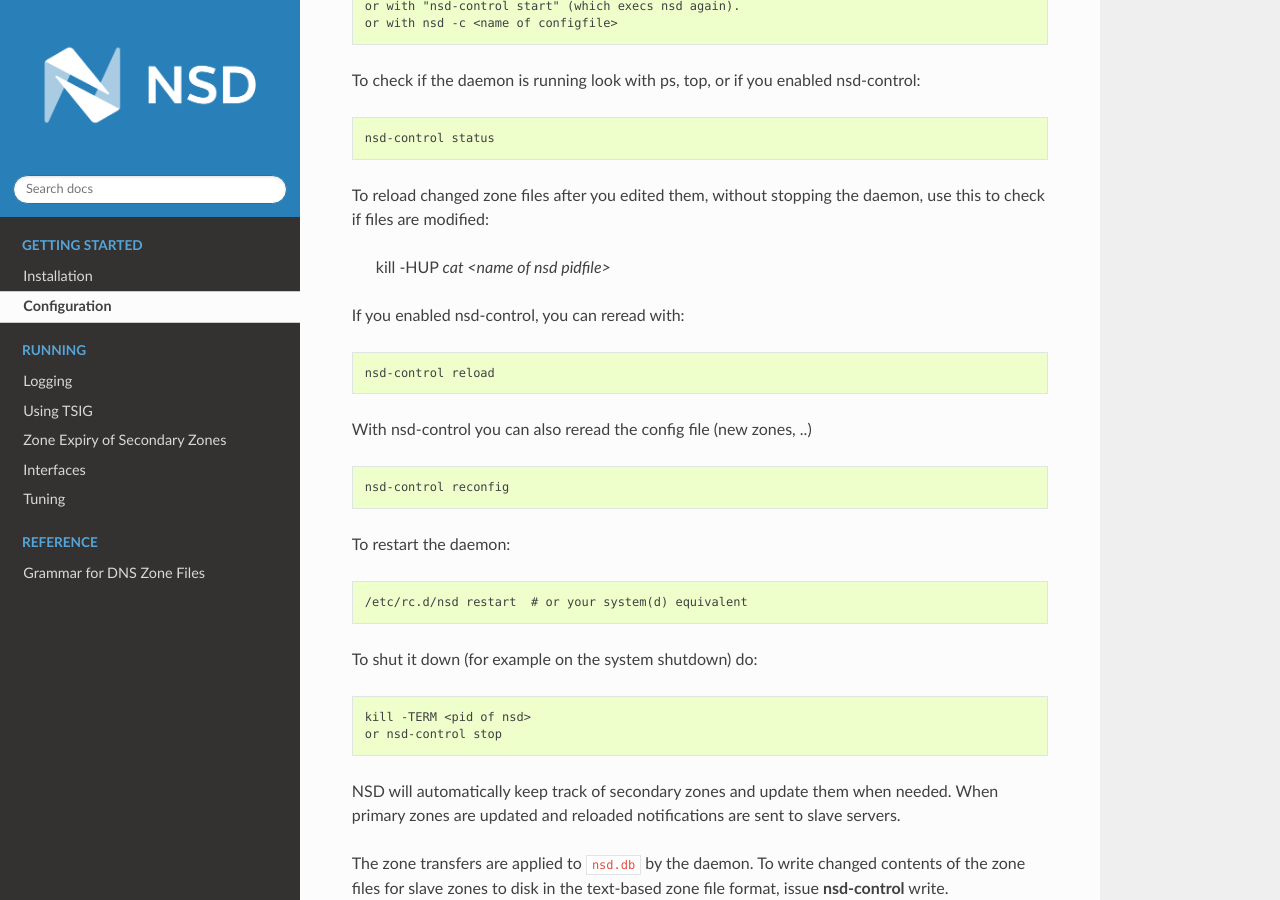
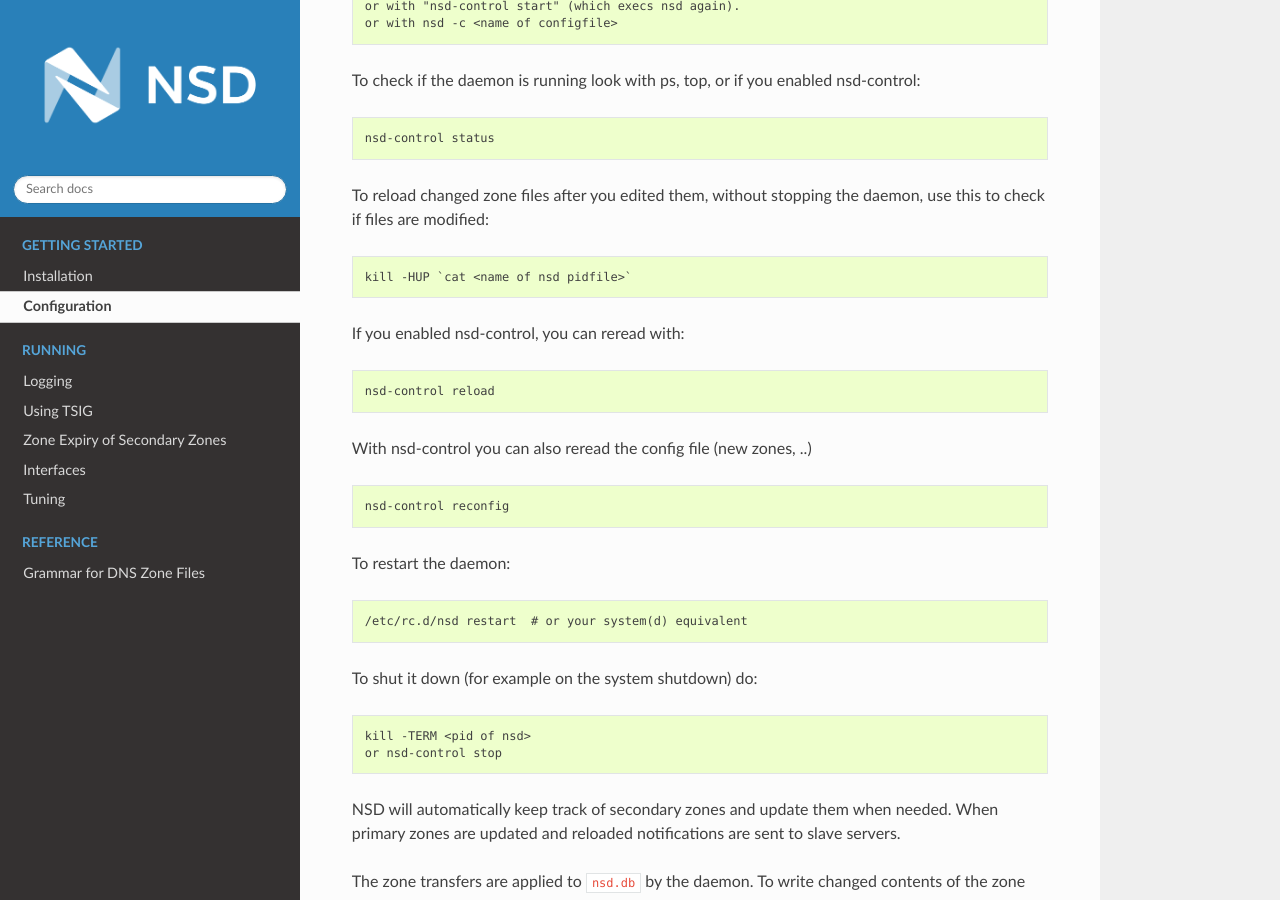
Before and after one commit to NLnetLabs/nsd-manual, a Sphinx documentation site: the page built from source/configuration.rst, in a window 1280 px wide and 900 px high, scrolled down 3107 px. Built offline with Sphinx 7.4.7 and the Read the Docs theme 2.0.0, drawn with Linux system fonts in a browser that asks for light colours.

Commit message:
Fix typos

```diff
--- a/source/configuration.rst
+++ b/source/configuration.rst
@@ -92,7 +92,7 @@
     notify-retry: 5
 
 Zone transfers can be secured with TSIG keys, replace NOKEY with the name of the
-TSIG key to use. See `Using TSIG <doc_nsd_tsig>`_ for details.
+TSIG key to use. See :ref:`Using TSIG <doc_nsd_tsig>` for details.
 
 Since NSD is written to be run on the root name servers, the config file  can to
 contain something like:
@@ -172,7 +172,9 @@
 To reload changed zone files after you edited them, without stopping
 the daemon, use this to check if files are modified:
 
-	kill -HUP `cat <name of nsd pidfile>`
+.. code-block:: text
+
+    kill -HUP `cat <name of nsd pidfile>`
 
 If you enabled nsd-control, you can reread with:
 
```
